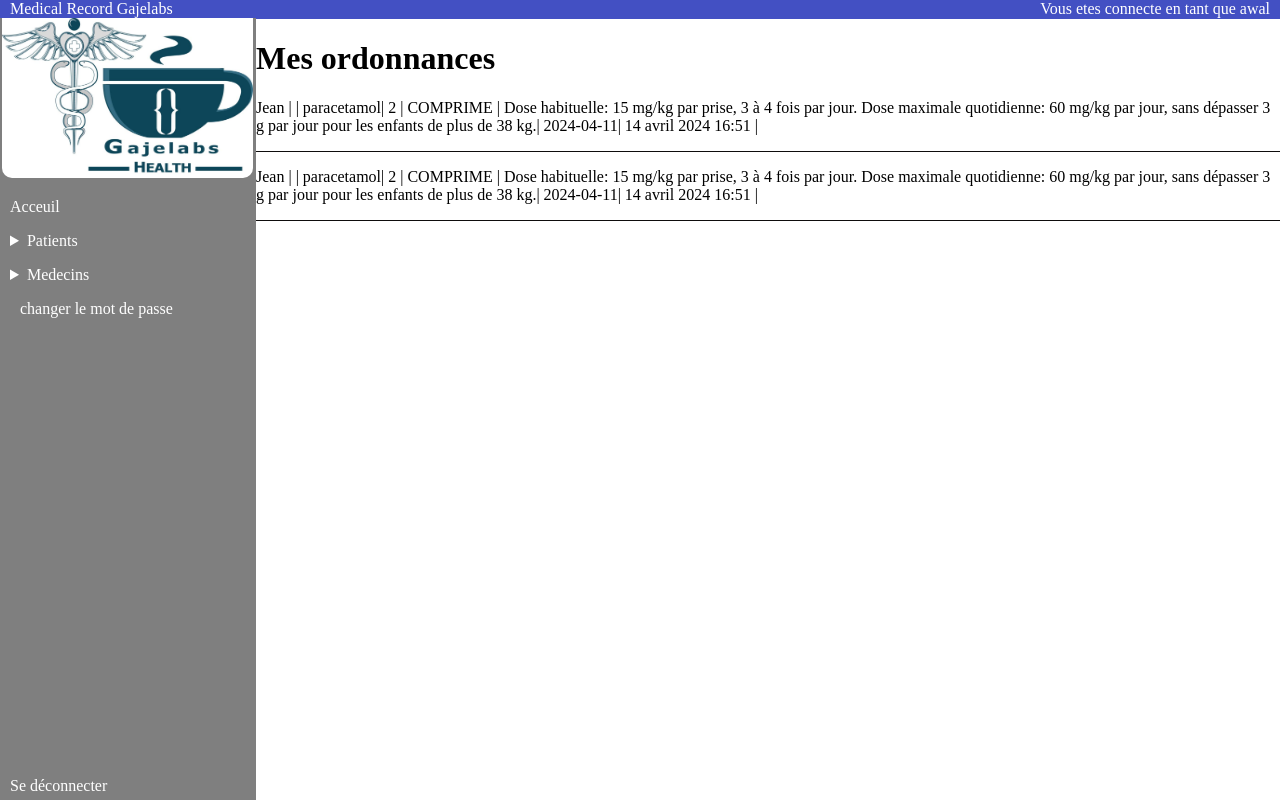
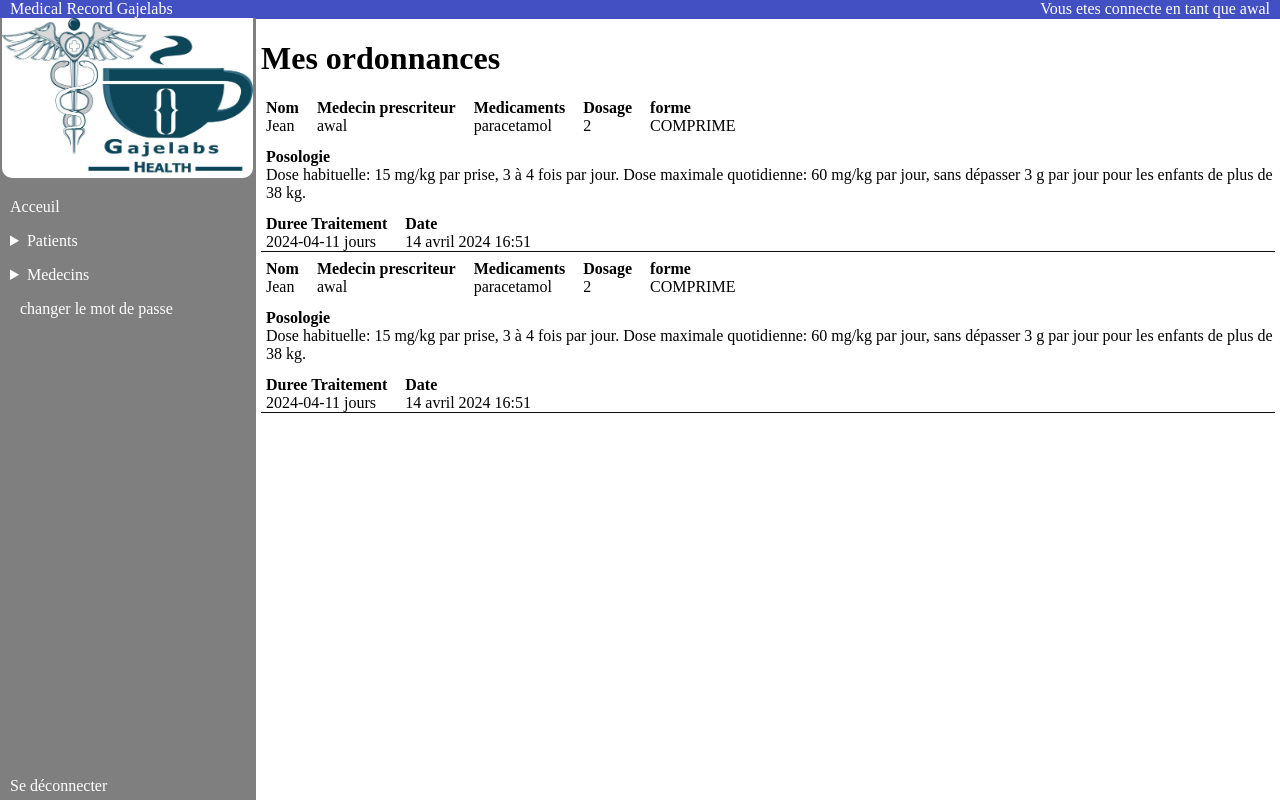
Before and after one commit to NchourupouoM/medical_record, a Django app: page /list_ordonnace/7/ in a window 1280 px wide. Run offline with Django 5.2, Linux system fonts and the light colour scheme; a user stored in the database is signed in; data comes from the database, SQL or seed files in the repository; both versions use the stored data as it was after the commit.

Commit message:
suite des designs sur les pages ordonnance, rapport medical et dossier medical

```diff
--- a/medical_record/patient/templates/patient/form_examen_medical.html
+++ b/medical_record/patient/templates/patient/form_examen_medical.html
@@ -2,10 +2,10 @@
 {% block content %}
 {% load static %}
 <p class="headPage"><span>Vous etes connecte en tant que {{user.username}}</span></p>
-<h2>Creation dossier medical</h2>
-    <form method="post">
+<h3>Creation dossier medical</h3>
+    <form class="formOrdonnance" method="post">
         {{ form.as_p }}
         {% csrf_token %}
-        <button type="submit">Valider</button>
+        <button class="boutonOrdonnance" type="submit">Valider</button>
     </form>
 {% endblock content %}
--- a/medical_record/patient/templates/patient/ordonnance_list.html
+++ b/medical_record/patient/templates/patient/ordonnance_list.html
@@ -1,19 +1,36 @@
 {% extends 'base.html' %}
 {% block content %}
 <p class="headPage"><span>Vous etes connecte en tant que {{user.username}}</span></p>
-<h1>Mes ordonnances</h1>
-<div>
-    {% for ordonnance in ordonnances %}
-    <p><span>{{ ordonnance.patient.first_name }}</span> |
-        <span>{{ordonnance.medecin.firs_name}}</span> |
-        <span>{{ordonnance.medicament_prescrits.nom_medicament}}</span>|
-        <span>{{ordonnance.medicament_prescrits.Dosage}}</span> |
-        <span>{{ordonnance.medicament_prescrits.forme_pharmaceutique}}</span> |
-        <span>{{ordonnance.medicament_prescrits.Posologie}}</span>|
-        <span>{{ordonnance.medicament_prescrits.dure_traitement}}</span>|
-        <span> {{ ordonnance.date_prescription }}</span> |
-    <div style="border-top: 1px solid #0e0c0c;"></div>
-    {% endfor %}
+<h1 class="DateRapport">Mes ordonnances</h1>
+{% for ordonnance in ordonnances %}
+<div class="listeRapport">
+    <div class="elementRapport">
+        <span class="label">Nom</span><span>{{ ordonnance.patient.first_name }}</span>
+    </div>
+    <div class="elementRapport">
+        <span class="label">Medecin prescriteur</span><span>{{ordonnance.medecin}}</span>
+    </div class="elementRapport">
+    <div class="elementRapport">
+        <span class="label">Medicaments</span><span>{{ordonnance.medicament_prescrits.nom_medicament}}</span>
+    </div>
+    <div class="elementRapport">
+        <span class="label">Dosage</span><span>{{ordonnance.medicament_prescrits.Dosage}}</span>
+    </div>
+    <div class="elementRapport">
+        <span class="label">forme</span><span>{{ordonnance.medicament_prescrits.forme_pharmaceutique}}</span>
+    </div>
+    <div class="elementRapport">
+        <span class="label" id="Posologie">Posologie</span><span>{{ordonnance.medicament_prescrits.Posologie}}</span>
+    </div>
+    <div class="elementRapport">
+        <span class="label">Duree Traitement</span><span>{{ordonnance.medicament_prescrits.dure_traitement}} jours</span>
+    </div>
+    <div class="elementRapport">
+        <span class="label">Date</span><span> {{ ordonnance.date_prescription }}</span>
+    </div>
+</div>
+<div class="DateRapport" style="border-top: 1px solid #0e0c0c;"></div>
+{% endfor %}
 </div>
 
 {% endblock %}
--- a/medical_record/patient/templates/patient/patient_hospitalise_form.html
+++ b/medical_record/patient/templates/patient/patient_hospitalise_form.html
@@ -2,7 +2,7 @@
 {% block content %}
 {% load static %}
 <p class="headPage"><span>Vous etes connecte en tant que {{user.username}}</span></p>
-<h2>Creation dossier medical</h2>
+<h2>Hospitalisation du patient</h2>
 <form method="post">
     {{ form.as_p }}
     {% csrf_token %}
--- a/medical_record/patient/templates/patient/patient_list.html
+++ b/medical_record/patient/templates/patient/patient_list.html
@@ -6,7 +6,7 @@
     <strong>patients</strong>
 </p>
 <div class="list_patient_scroll">
-    <div class="content_patient_list">
+    <div class="content_patient_list" style="overflow: auto; height: 400px;">
         {% for patient in patients %}
         <div class="info_link_patient">
             <div class="infoPatient">
--- a/medical_record/patient/templates/patient/patients_hospitalise.html
+++ b/medical_record/patient/templates/patient/patients_hospitalise.html
@@ -2,6 +2,7 @@
 {% block content %}
 <p class="headPage"><span>Vous etes connecte en tant que {{user.username}}</span></p>
 <h1>Liste des patient hospitalises</h1>
+<div style="overflow: auto; height: 400px;">
     {% for patient_hospitalise in patients_hospitalises %}
     <div class="hospitaliseContent">
         <div class="contentPatient">
@@ -32,6 +33,7 @@
             {% endif %}
         </div>
     </div>
-<div  style="border-top: 1px solid #0e0c0c;margin-left: 5px;margin-right: 5px;"></div>
+    <div style="border-top: 1px solid #0e0c0c;margin-left: 5px;margin-right: 5px;"></div>
+</div>
 {% endfor %}
 {% endblock %}
--- a/medical_record/static/inscription.css
+++ b/medical_record/static/inscription.css
@@ -58,6 +58,7 @@
     padding-bottom: 5px;
     border-radius: 5px;
     color:white;
+    box-shadow: 10px 10px 5px rgba(0, 0, 0, 0.5);
 }
 
 .inscForm button:hover{
@@ -67,3 +68,9 @@
 .AjoutMembre{
     margin-bottom: 0;
 }
+
+.inscForm p input,select{
+    border-radius: 5px;
+    border-width: 1px black;
+    box-shadow: 10px 10px 5px rgba(0, 0, 0, 0.5);
+}
--- a/medical_record/static/patient_list.css
+++ b/medical_record/static/patient_list.css
@@ -101,3 +101,39 @@
 .list_patient_scroll{
         overflow-y: auto;
 }
+/* ==============Rapport medical================== */
+.listeRapport{
+    margin-left: 5px;
+    margin-top: 8px;
+    display: flex;
+    flex-direction: row;
+    flex-wrap: wrap;
+    gap: 13px;
+}
+
+.elementRapport{
+    display: flex;
+    flex-direction: column;
+    margin-left: 5px;
+}
+
+.DateRapport{
+    margin-left: 5px;
+    margin-right: 5px;
+}
+/* ===========Dossier medical============  */
+.listeRapport span a{
+    text-decoration: none;
+    background-color: #4350C3;
+    border-radius: 5px;
+    color: white;
+    padding: 2px;
+}
+/* ================= ordonnance ============== */
+.label{
+    font-weight: bold;
+}
+
+.elementRapport #Posologie{
+    width: 100px;
+}
```
Also changed, not shown: medical_record/patient/templates/patient/examen_medical.html (+13 -7 lines), medical_record/patient/templates/patient/ordonnance_form.html (+6 -3 lines), medical_record/patient/templates/patient/rapport_medical.html (+9 -9 lines), medical_record/patient/templates/patient/rapport_medical_form.html (+5 -3 lines), medical_record/static/login.css (+50 -0 lines), medical_record/db.sqlite3. Lines whose indentation alone changed are shown as unchanged.
